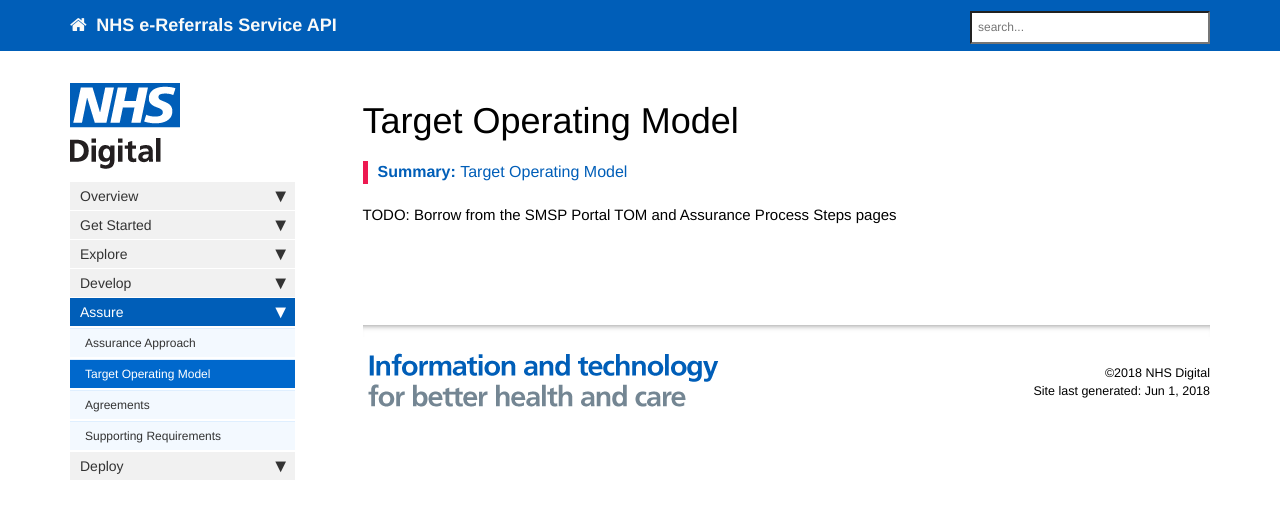
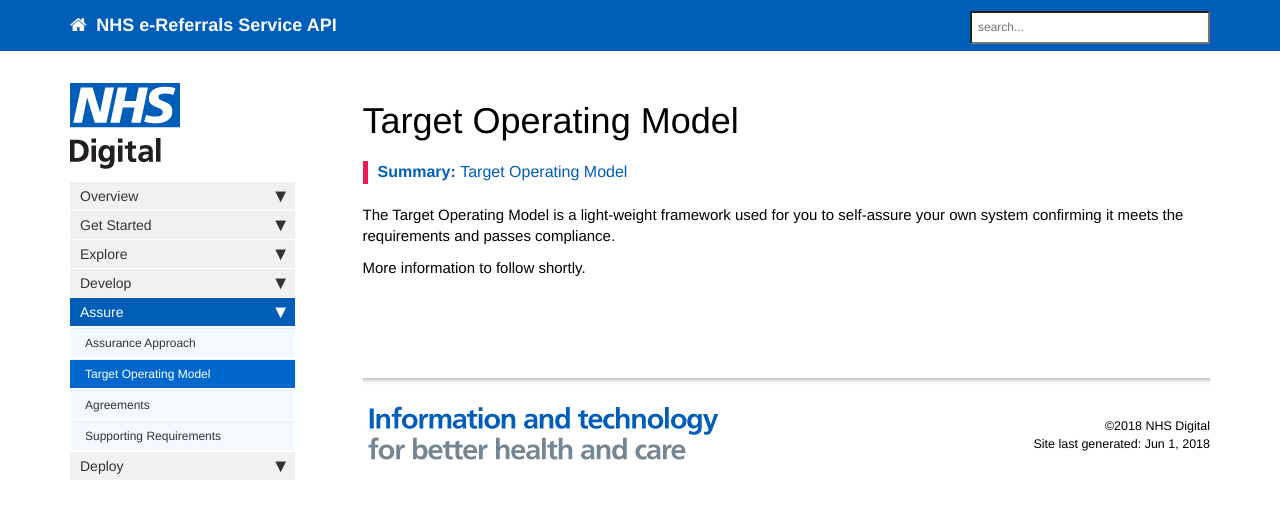
Before and after one commit to wurble369/websitetest, a Jekyll site: the page built from pages/assure/assure_tom.md, in a window 1280 px wide. Shown: the top 519 px of the page. Built offline with Jekyll 4.4.1, drawn with Linux system fonts in a browser that asks for light colours; nearby versions of some CDN libraries; comment, search, counter and statistics services are not loaded.

Commit message:
Coming soon

```diff
--- a/pages/assure/assure_tom.md
+++ b/pages/assure/assure_tom.md
@@ -7,4 +7,6 @@ permalink: /assure_tom.html
 summary: "Target Operating Model"
 ---
 
-TODO: Borrow from the SMSP Portal TOM and Assurance Process Steps pages
+The Target Operating Model is a light-weight framework used for you to self-assure your own system confirming it meets the requirements and passes compliance.
+
+More information to follow shortly.
```
